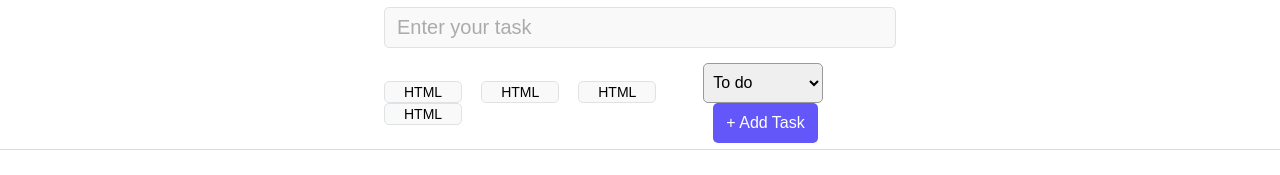
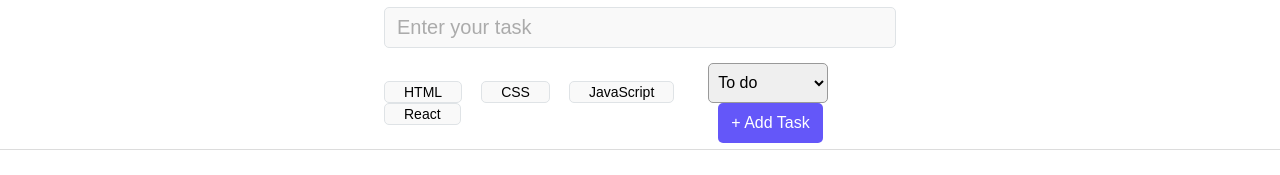
Before and after one commit to fridahenriksen1/tasktrek, a React (Vite) app: page / in a window 1280 px wide. Shown: the top 175 px of the page. Built offline with nearby package versions, Linux system fonts and the light colour scheme.

Commit message:
Added props tagName

```diff
--- a/src/components/Tag.jsx
+++ b/src/components/Tag.jsx
@@ -2,8 +2,9 @@
 
 import "./Tag.css";
 
-const Tag = () => {
-  return <button className="tag">HTML</button>;
+const Tag = (props) => {
+  console.log("props", props);
+  return <button className="tag">{props.tagName}</button>;
 };
 
 export default Tag;
--- a/src/components/TaskForm.jsx
+++ b/src/components/TaskForm.jsx
@@ -16,14 +16,10 @@
 
         <div className="task_form_bottom_line">
           <div>
-            <Tag />
-            <Tag />
-            <Tag />
-            <Tag />
-            {/* <button className="tag">HTML</button>
-            <button className="tag">CSS</button>
-            <button className="tag">JavaScript</button>
-            <button className="tag">React</button> */}
+            <Tag tagName="HTML" />
+            <Tag tagName="CSS" />
+            <Tag tagName="JavaScript" />
+            <Tag tagName="React" />
           </div>
 
           <div>
```
